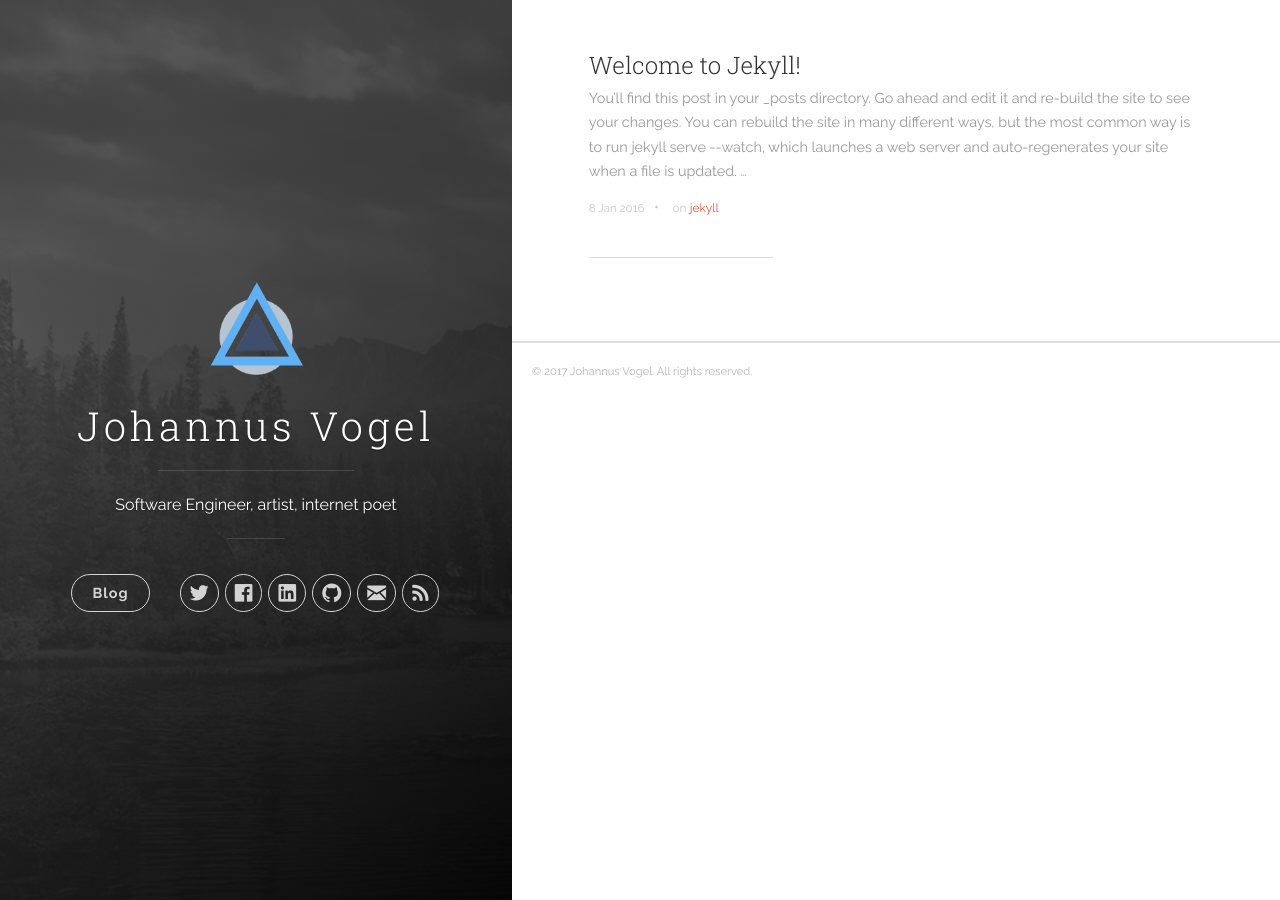
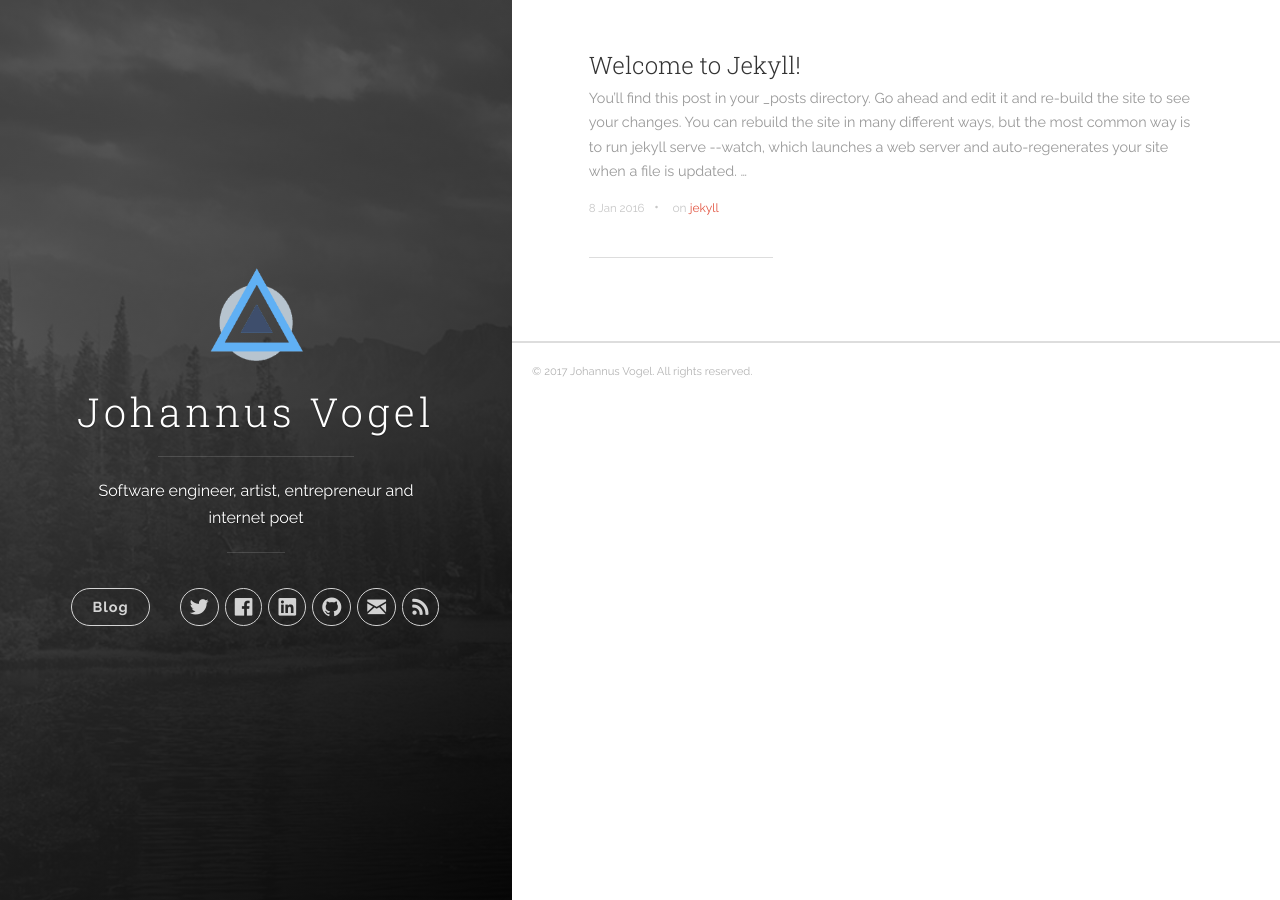
Before and after one commit to javogel/javogel.github.io, a Jekyll site: the page built from index.html, in a window 1280 px wide. Built offline with Jekyll 4.4.1, drawn with Linux system fonts in a browser that asks for light colours; nearby versions of some CDN libraries; the list of posts is cut into pages by our own code.

```diff
--- a/_config.yml
+++ b/_config.yml
@@ -1,7 +1,7 @@
 # Site settings
 title: Johannus Vogel
-description: 'Software Engineer, artist, internet poet'
-url: 'http://joshgerdes.com/jekyll-uno'
+description: 'Software engineer, artist, entrepreneur and internet poet'
+url: 'http://johannusvogel.com'
 baseurl: ''
 # google_analytics: 'UA-XXXXXX-X'
 # disqus_shortname: 'your-disqus-name'
@@ -12,7 +12,7 @@ author:
   twitter_username: johannusvogel
   facebook_username: johannus.vogel
   github_username:  javogel
-  linkedin_username:  johannus.vogel
+  linkedin_username:  johannusvogel
 
 defaults:
   -
```
Also changed, not shown: images/logo.png.
